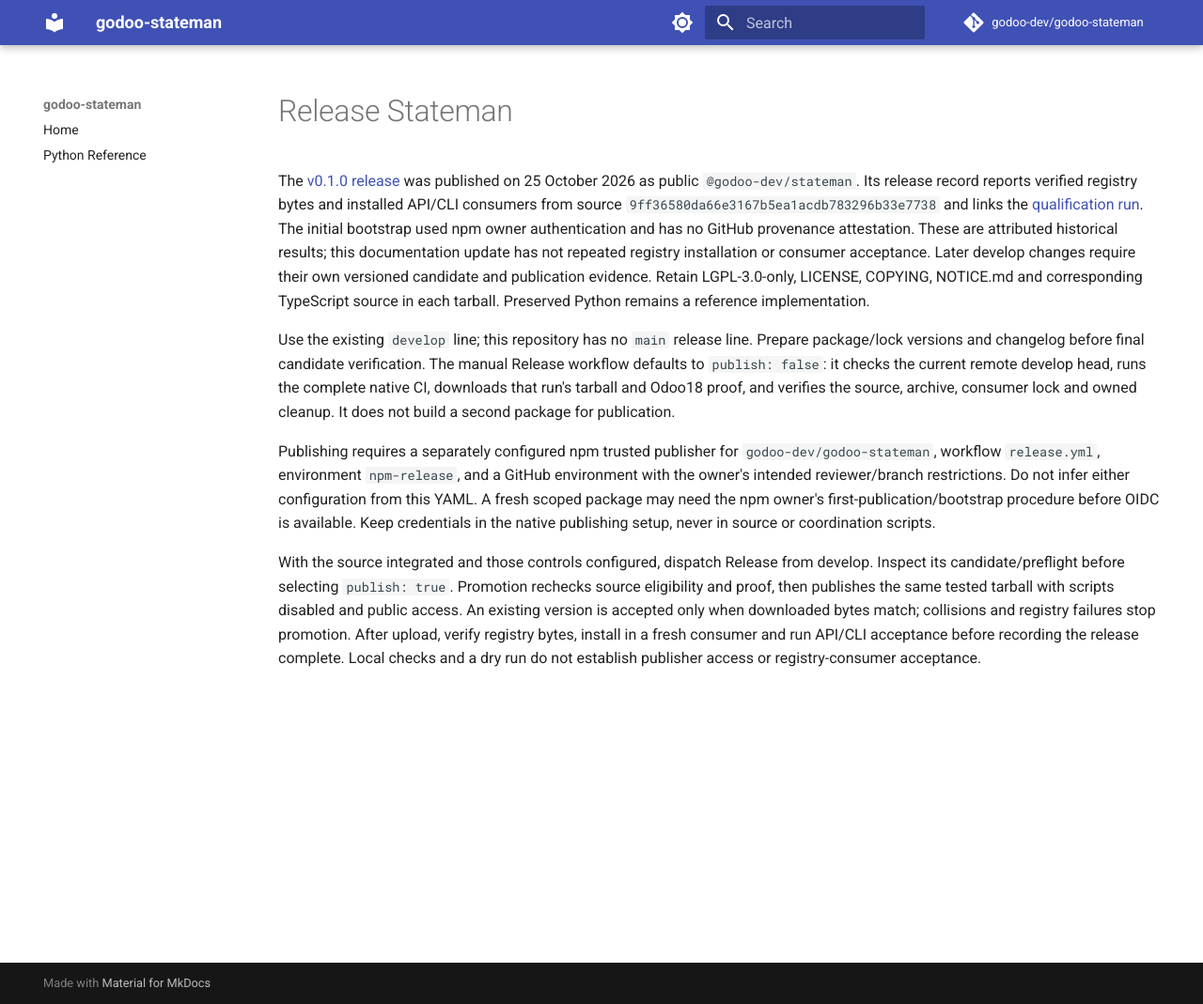
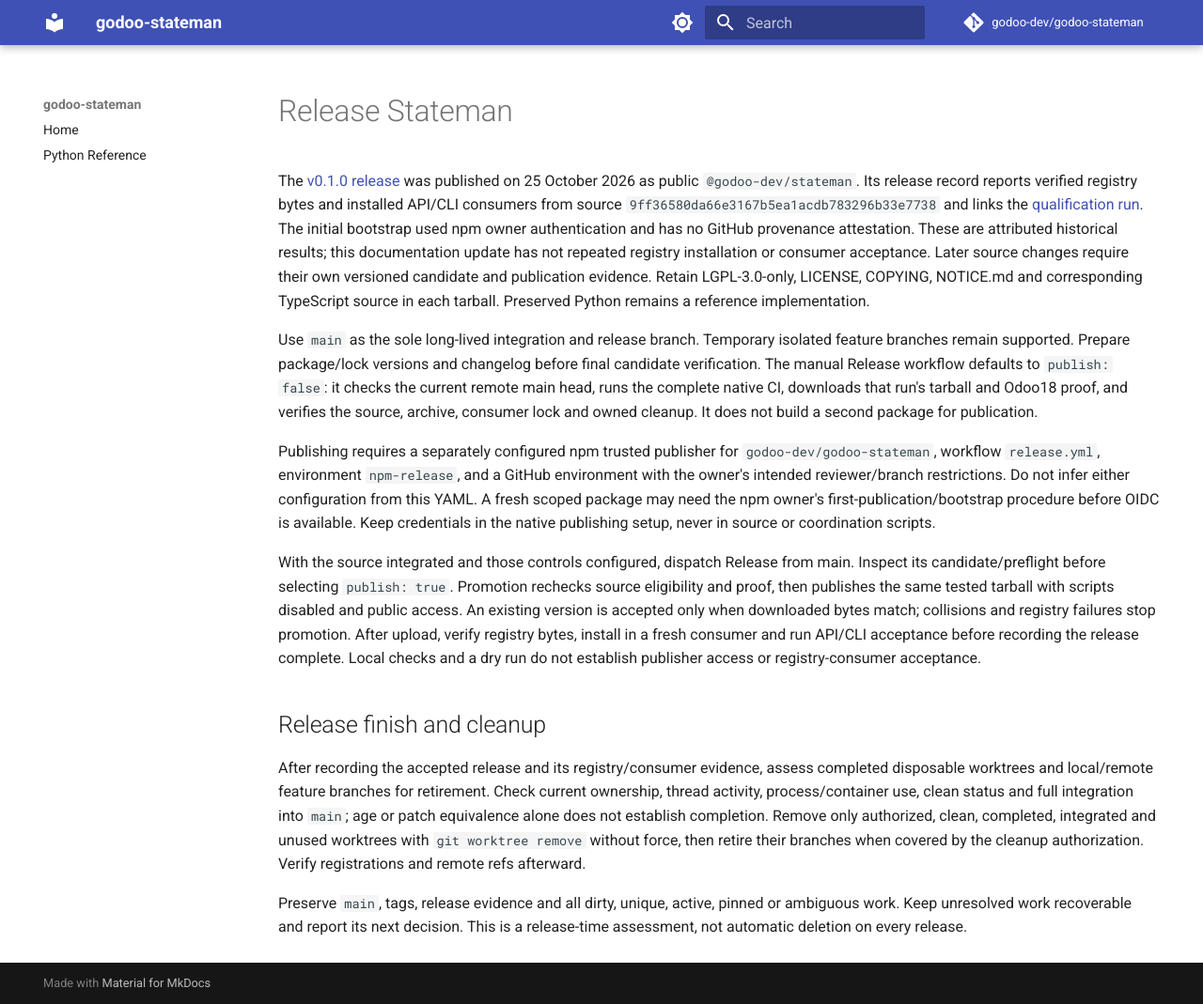
Before and after one commit to godoo-dev/godoo-stateman, an MkDocs documentation site: the page built from docs/releasing.md, in a window 1280 px wide and 1069 px high. Shown: the whole window at 94% size. Built offline with MkDocs 1.6.1 and Material for MkDocs 9.7.7, drawn with Linux system fonts in a browser that asks for light colours; comment, search, counter and statistics services are not loaded.

Commit message:
Use main for integration and release qualification

```diff
--- a/docs/releasing.md
+++ b/docs/releasing.md
@@ -7,15 +7,16 @@
 [qualification run](https://github.com/godoo-dev/godoo-stateman/actions/runs/40235199652).
 The initial bootstrap used npm owner authentication and has no GitHub provenance
 attestation. These are attributed historical results; this documentation update
-has not repeated registry installation or consumer acceptance. Later develop
+has not repeated registry installation or consumer acceptance. Later source
 changes require their own versioned candidate and publication evidence.
 Retain LGPL-3.0-only, LICENSE, COPYING, NOTICE.md and corresponding TypeScript
 source in each tarball. Preserved Python remains a reference implementation.
 
-Use the existing `develop` line; this repository has no `main` release line.
+Use `main` as the sole long-lived integration and release branch. Temporary
+isolated feature branches remain supported.
 Prepare package/lock versions and changelog before final candidate verification.
 The manual Release workflow defaults to `publish: false`: it checks the current
-remote develop head, runs the complete native CI, downloads that run's tarball
+remote main head, runs the complete native CI, downloads that run's tarball
 and Odoo18 proof, and verifies the source, archive, consumer lock and owned cleanup.
 It does not build a second package for publication.
 
@@ -27,10 +28,25 @@
 Keep credentials in the native publishing setup, never in source or coordination scripts.
 
 With the source integrated and those controls configured, dispatch Release from
-develop. Inspect its candidate/preflight before selecting `publish: true`.
+main. Inspect its candidate/preflight before selecting `publish: true`.
 Promotion rechecks source eligibility and proof, then publishes the same tested
 tarball with scripts disabled and public access. An existing version is accepted
 only when downloaded bytes match; collisions and registry failures stop promotion.
 After upload, verify registry bytes, install in a fresh consumer and run API/CLI
 acceptance before recording the release complete. Local checks and a dry run do
 not establish publisher access or registry-consumer acceptance.
+
+## Release finish and cleanup
+
+After recording the accepted release and its registry/consumer evidence, assess
+completed disposable worktrees and local/remote feature branches for retirement.
+Check current ownership, thread activity, process/container use, clean status and
+full integration into `main`; age or patch equivalence alone does not establish
+completion. Remove only authorized, clean, completed, integrated and unused
+worktrees with `git worktree remove` without force, then retire their branches
+when covered by the cleanup authorization. Verify registrations and remote refs
+afterward.
+
+Preserve `main`, tags, release evidence and all dirty, unique, active, pinned or
+ambiguous work. Keep unresolved work recoverable and report its next decision.
+This is a release-time assessment, not automatic deletion on every release.
```
Also changed, not shown: .agents/skills/godoo-stateman-verification/SKILL.md (+1 -1 lines), 3 other files.
